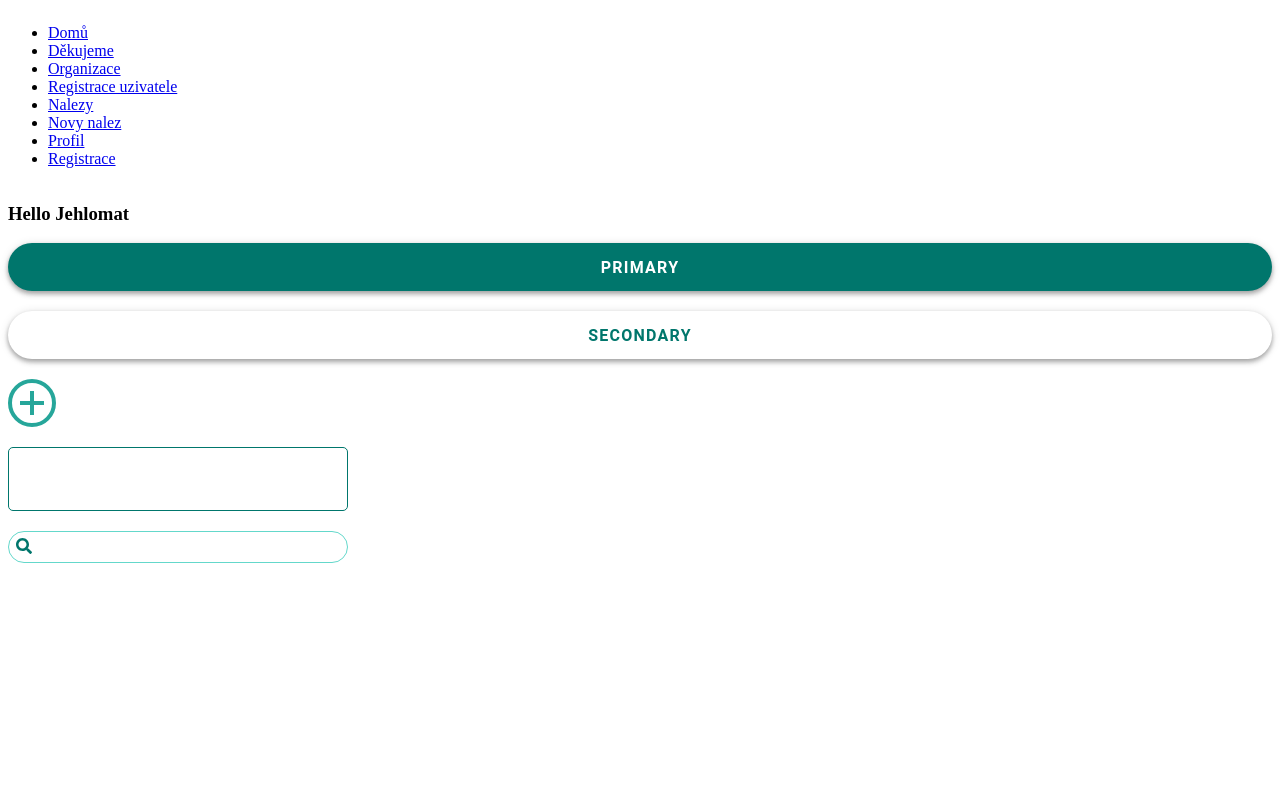
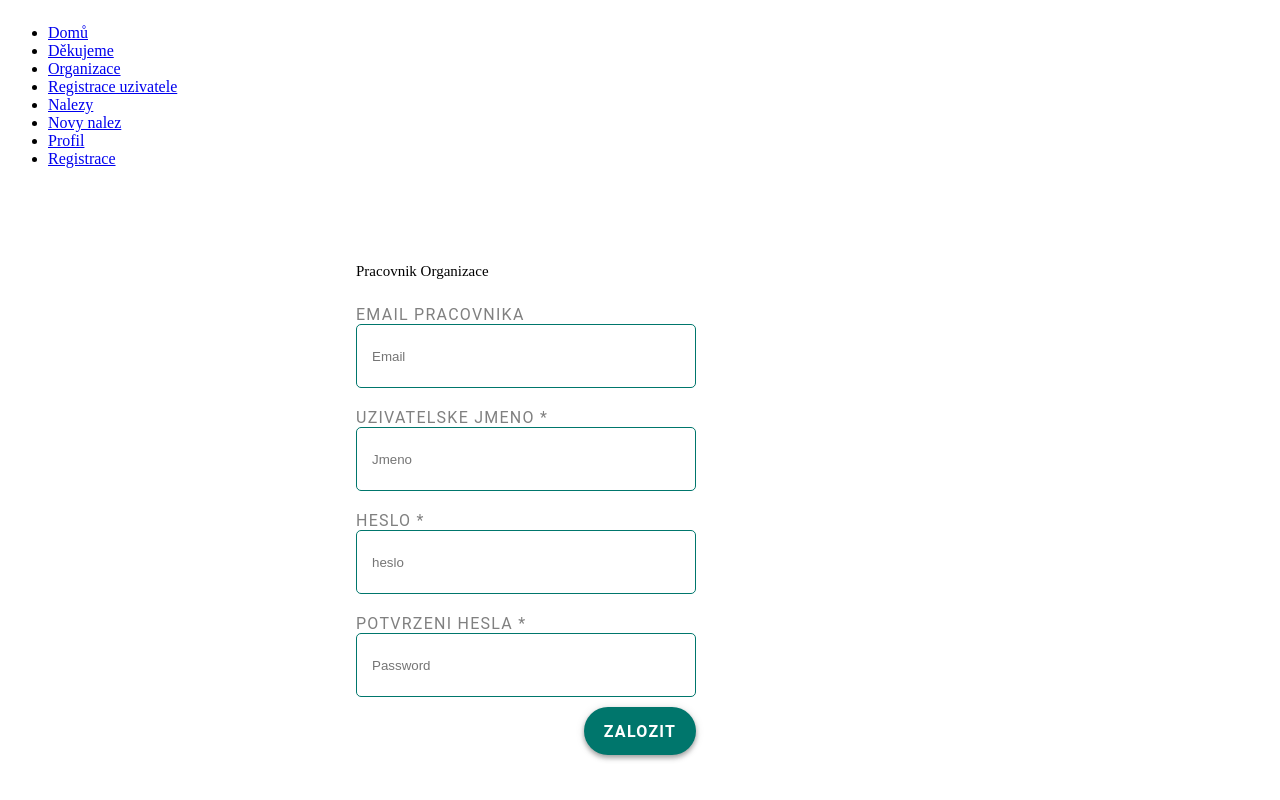
Before and after one commit to cesko-digital/jehlomat, a React app in the folder web-jehlomat/: page /#/registraceUzivatele in a window 1280 px wide. Shown: the top 800 px of the page. Built offline with nearby package versions, Linux system fonts and the light colour scheme.

Commit message:
Form style fix

```diff
--- a/web-jehlomat/src/Components/Form/Form.tsx
+++ b/web-jehlomat/src/Components/Form/Form.tsx
@@ -1,13 +1,10 @@
-import styled from "styled-components";
+import styled from 'styled-components';
 
 export const Wrapper = styled.section`
     padding: 4em;
-  text-align: center;
     height: 100%;
-  color: white;
     display: flex;
     flex-direction: column;
-  justify-content: center;
     align-items: center;
 `;
 
@@ -21,9 +18,10 @@ export const FormWrapper = styled.form`
 export const FormItem = styled.div`
     display: flex;
     flex-direction: column;
-  align-items: center;
+    align-items: baseline;
     justify-content: center;
     text-align: flex-start;
-  width: 100%;
+    width: 50%;
     font-family: Roboto;
+    margin: 10px;
 `;
--- a/web-jehlomat/src/Components/Utils/Typography.ts
+++ b/web-jehlomat/src/Components/Utils/Typography.ts
@@ -1,10 +1,10 @@
-import styled from "styled-components";
+import styled from 'styled-components';
 
-export const fontFamilyRoboto = "font-family: Roboto;";
+export const fontFamilyRoboto = 'font-family: Roboto;';
 
-export const fontWeightBold = "font-weight: bold;";
-export const fontWeight700 = "font-weight: 700;";
-export const fontWeight500 = "font-weight: 500;";
+export const fontWeightBold = 'font-weight: bold;';
+export const fontWeight700 = 'font-weight: 700;';
+export const fontWeight500 = 'font-weight: 500;';
 
 export const H1 = styled.span`
     ${fontFamilyRoboto}
@@ -53,5 +53,7 @@ export const FormItemLabel = styled.label`
 `;
 
 export const FormHeading = styled.p`
+    width: 50%;
     color: black;
+    font-size: 15px;
 `;
--- a/web-jehlomat/src/RegistraceUzivatele/RegistraceUzivatel.tsx
+++ b/web-jehlomat/src/RegistraceUzivatele/RegistraceUzivatel.tsx
@@ -1,16 +1,11 @@
-import { FC } from "react";
+import { FC } from 'react';
 
-import { Formik, Form, FormikHelpers } from "formik";
-import TextInput from "../Components/Inputs/TextInput/TextInput";
-import SecondaryButton from "../Components/Buttons/SecondaryButton/SecondaryButton";
-import {
-  FormHeading,
-  FormItemLabel,
-  H1,
-  H4,
-} from "../Components/Utils/Typography";
-import { FormItem, FormWrapper, Wrapper } from "../Components/Form/Form";
-import PrimaryButton from "../Components/Buttons/PrimaryButton/PrimaryButton";
+import { Formik, Form, FormikHelpers } from 'formik';
+import TextInput from '../Components/Inputs/TextInput/TextInput';
+import SecondaryButton from '../Components/Buttons/SecondaryButton/SecondaryButton';
+import { FormHeading, FormItemLabel, H1, H4 } from '../Components/Utils/Typography';
+import { FormItem, FormWrapper, Wrapper } from '../Components/Form/Form';
+import PrimaryButton from '../Components/Buttons/PrimaryButton/PrimaryButton';
 
 interface IRegistrace {}
 
@@ -25,60 +20,27 @@ const RegistraceUzivatel: FC<IRegistrace> = ({}) => {
         <Wrapper>
             <FormHeading>Pracovnik Organizace </FormHeading>
             <Formik
-        initialValues={{ email: "", heslo: "", jmeno: "" }}
-        onSubmit={(
-          values: Values,
-          { setSubmitting }: FormikHelpers<Values>
-        ) => {
+                initialValues={{ email: '', heslo: '', jmeno: '' }}
+                onSubmit={(values: Values, { setSubmitting }: FormikHelpers<Values>) => {
                     console.log(values);
                 }}
             >
-        {({
-          handleSubmit,
-          touched,
-          handleChange,
-          handleBlur,
-          values,
-          errors,
-        }) => {
+                {({ handleSubmit, touched, handleChange, handleBlur, values, errors }) => {
                     return (
                         <FormWrapper onSubmit={handleSubmit}>
-              <H1>Pracovnik organizace</H1>
-
                             <FormItem>
                                 <FormItemLabel>Email Pracovnika</FormItemLabel>
-                <TextInput
-                  onChange={handleChange}
-                  onBlur={handleBlur}
-                  value={values.email}
-                  type="text"
-                  name="email"
-                  placeholder="Email"
-                />
+                                <TextInput onChange={handleChange} onBlur={handleBlur} value={values.email} type="text" name="email" placeholder="Email" />
                             </FormItem>
 
                             <FormItem>
                                 <FormItemLabel>Uzivatelske jmeno *</FormItemLabel>
-                <TextInput
-                  onChange={handleChange}
-                  onBlur={handleBlur}
-                  value={values.jmeno}
-                  type="text"
-                  name="jmeno"
-                  placeholder="Jmeno"
-                />
+                                <TextInput onChange={handleChange} onBlur={handleBlur} value={values.jmeno} type="text" name="jmeno" placeholder="Jmeno" />
                             </FormItem>
 
                             <FormItem>
                                 <FormItemLabel>Heslo *</FormItemLabel>
-                <TextInput
-                  onChange={handleChange}
-                  onBlur={handleBlur}
-                  value={values.heslo}
-                  type="heslo"
-                  name="heslo"
-                  placeholder="heslo"
-                />
+                                <TextInput onChange={handleChange} onBlur={handleBlur} value={values.heslo} type="heslo" name="heslo" placeholder="heslo" />
                             </FormItem>
                             <FormItem>
                                 <FormItemLabel>Potvrzeni hesla *</FormItemLabel>
--- a/web-jehlomat/src/index.tsx
+++ b/web-jehlomat/src/index.tsx
@@ -1,26 +1,19 @@
-import React, { lazy, Suspense } from "react";
-import ReactDOM from "react-dom";
-import {
-  BrowserRouter as Router,
-  HashRouter,
-  Route,
-  Switch,
-} from "react-router-dom";
-import App from "./App/App";
-import Navigation from "./Components/Navigation/Navigation";
+import React, { lazy, Suspense } from 'react';
+import ReactDOM from 'react-dom';
+import { BrowserRouter as Router, HashRouter, Route, Switch } from 'react-router-dom';
+import App from './App/App';
+import Navigation from './Components/Navigation/Navigation';
 
 /**
  * Lazy loading routes
  */
-const Organizace = lazy(() => import("./Organizace/Organizace"));
-const Profil = lazy(() => import("./Profil/Profil"));
-const NovyNalez = lazy(() => import("./NovyNalez/NovyNalez"));
-const Nalezy = lazy(() => import("./Nalezy/Nalezy"));
-const Dekujeme = lazy(() => import("./Registrace/Dekujeme"));
-const Registrace = lazy(() => import("./Registrace/Registrace"));
-const RegistraceUzivatel = lazy(
-  () => import("./RegistraceUzivatele/RegistraceUzivatel")
-);
+const Organizace = lazy(() => import('./Organizace/Organizace'));
+const Profil = lazy(() => import('./Profil/Profil'));
+const NovyNalez = lazy(() => import('./NovyNalez/NovyNalez'));
+const Nalezy = lazy(() => import('./Nalezy/Nalezy'));
+const Dekujeme = lazy(() => import('./Registrace/Dekujeme'));
+const Registrace = lazy(() => import('./Registrace/Registrace'));
+const RegistraceUzivatel = lazy(() => import('./RegistraceUzivatele/RegistraceUzivatel'));
 // **********************************************************************
 
 /**
@@ -35,7 +28,7 @@ ReactDOM.render(
             <HashRouter>
                 <Navigation />
                 <Switch>
-          <Route path="/registraceUzivatel" component={RegistraceUzivatel}>
+                    <Route path="/registraceUzivatele" component={RegistraceUzivatel}>
                         <RegistraceUzivatel />
                     </Route>
                     <Route
@@ -66,5 +59,5 @@ ReactDOM.render(
             </HashRouter>
         </Suspense>
     </React.StrictMode>,
-  document.getElementById("root")
+    document.getElementById('root'),
 );
```
Lines whose indentation alone changed are shown as unchanged.
